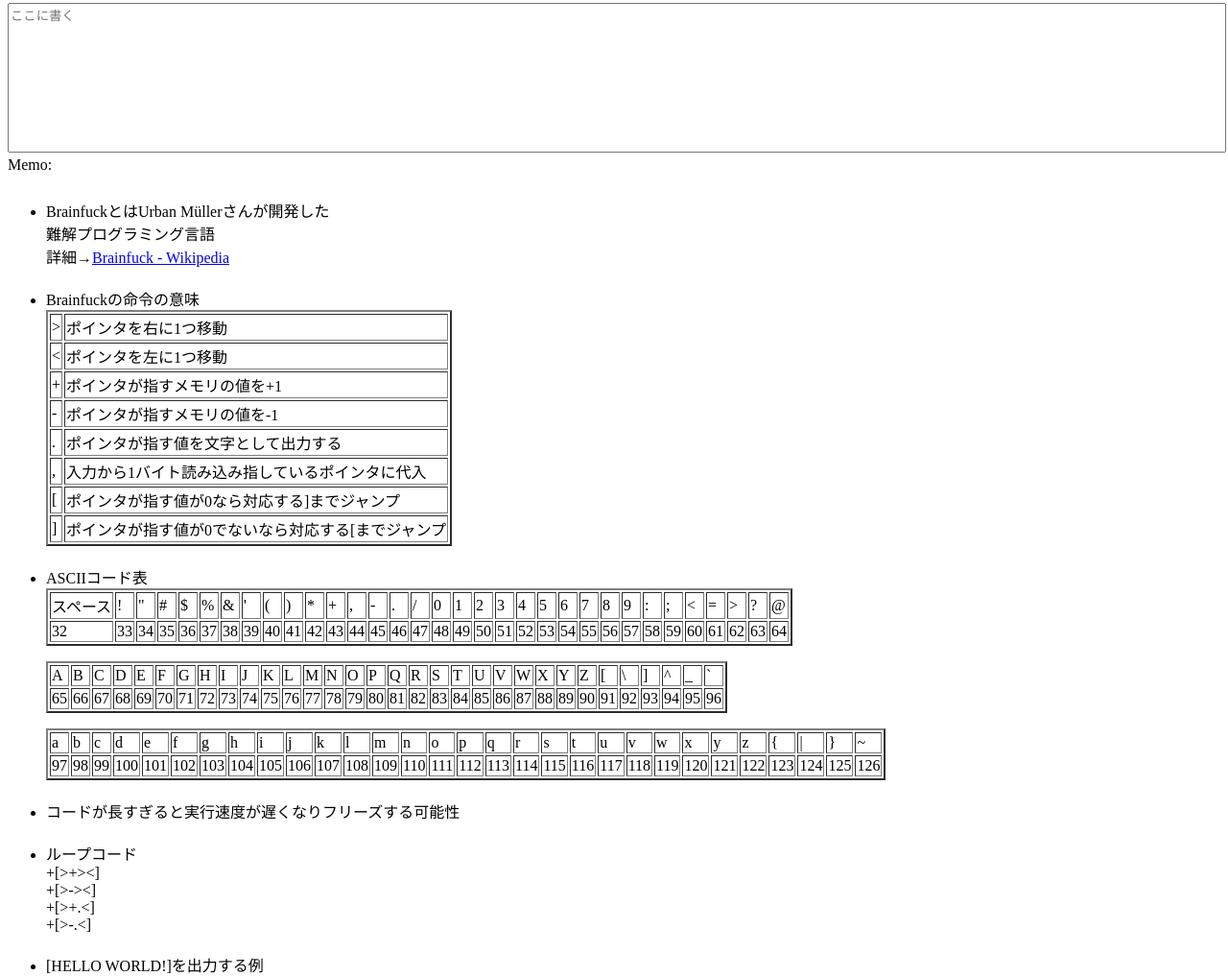
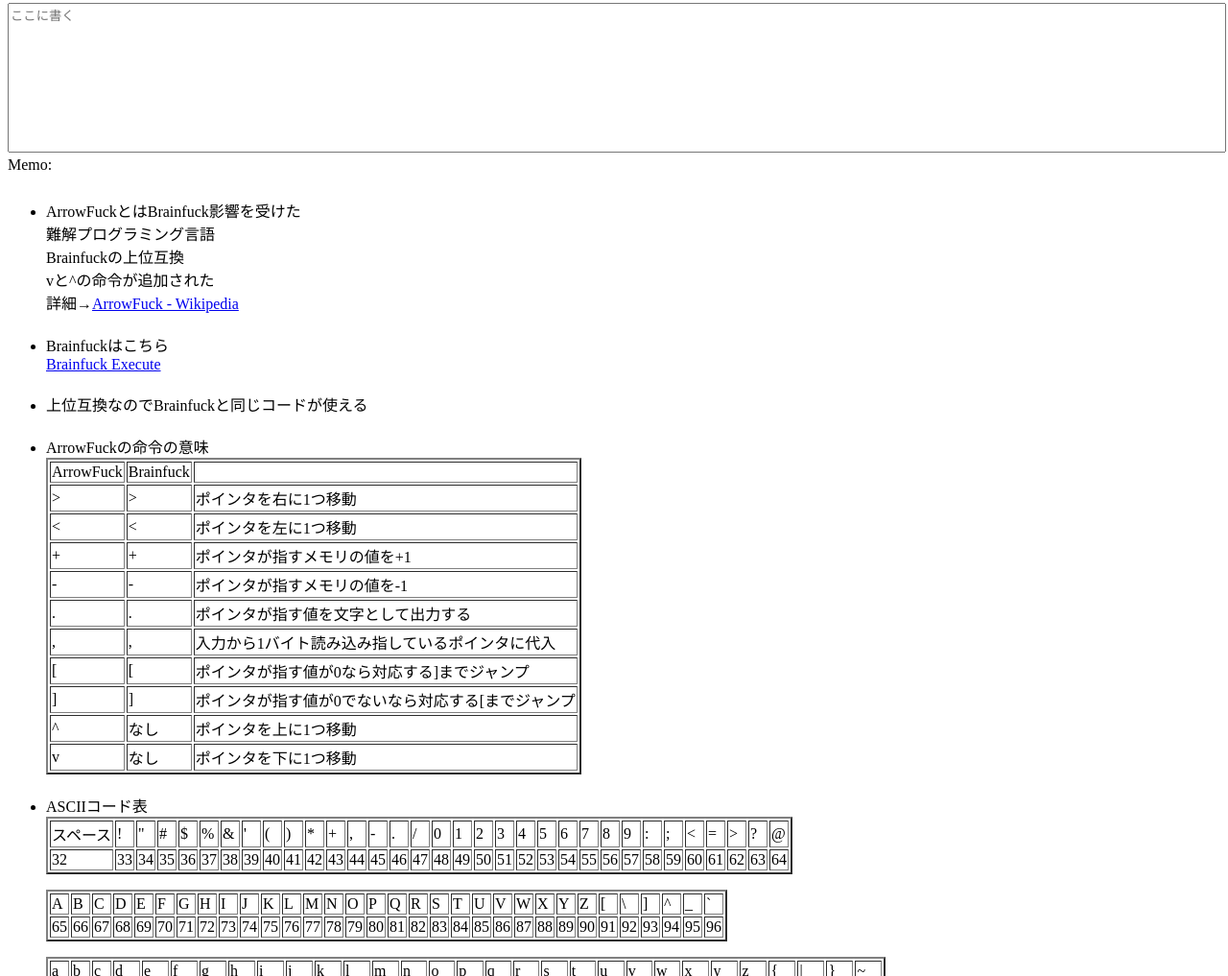
Before and after one commit to zkyto2311/ArrowFuck-Execute, a plain HTML site: page index.html in a window 1280 px wide. Shown: the part 360-1377 px from the top of the page at 96% size. Drawn offline with Linux system fonts and the light colour scheme.

Commit message:
説明などを追加

```diff
--- a/index.html
+++ b/index.html
@@ -84,44 +84,76 @@
 		Memo:<br>
 		<ul>
 			<li>
-				BrainfuckとはUrban Müllerさんが開発した<br>
+				ArrowFuckとはBrainfuck影響を受けた<br>
 				難解プログラミング言語<br>
-				詳細→<a href="https://ja.wikipedia.org/wiki/Brainfuck">Brainfuck - Wikipedia</a>
+				Brainfuckの上位互換<br>
+				vと^の命令が追加された<br>
+				詳細→<a href="https://ja.wikipedia.org/wiki/ArrowFuck">ArrowFuck - Wikipedia</a><br>
 			</li>
 			<li>
-				Brainfuckの命令の意味
+				Brainfuckはこちら<br>
+				<a href="https://zkyto2311.github.io/Brainfuck-Execute">Brainfuck Execute</a>
+			</li>
+			<li>
+				上位互換なのでBrainfuckと同じコードが使える<br>
+			</li>
+			<li>
+				ArrowFuckの命令の意味
 				<table border="2">
 					<tr>
+						<td>ArrowFuck</td>
+						<td>Brainfuck</td>
+						<td></td>
+					</tr>
+					<tr>
+						<td>></td>
 						<td>></td>
 						<td>ポインタを右に1つ移動</td>
 					</tr>
 					<tr>
 						<td><</td>
+						<td><</td>
 						<td>ポインタを左に1つ移動</td>
 					</tr>
 					<tr>
+						<td>+</td>
 						<td>+</td>
 						<td>ポインタが指すメモリの値を+1</td>
 					</tr>
 					<tr>
 						<td>-</td>
+						<td>-</td>
 						<td>ポインタが指すメモリの値を-1</td>
 					</tr>
 					<tr>
+						<td>.</td>
 						<td>.</td>
 						<td>ポインタが指す値を文字として出力する</td>
 					</tr>
 					<tr>
 						<td>,</td>
+						<td>,</td>
 						<td>入力から1バイト読み込み指しているポインタに代入</td>
 					</tr>
 					<tr>
+						<td>[</td>
 						<td>[</td>
 						<td>ポインタが指す値が0なら対応する]までジャンプ</td>
 					</tr>
 					<tr>
 						<td>]</td>
+						<td>]</td>
 						<td>ポインタが指す値が0でないなら対応する[までジャンプ</td>
+					</tr>
+					<tr>
+						<td>^</td>
+						<td>なし</td>
+						<td>ポインタを上に1つ移動</td>
+					</tr>
+					<tr>
+						<td>v</td>
+						<td>なし</td>
+						<td>ポインタを下に1つ移動</td>
 					</tr>
 				</table>
 			</li>
```
